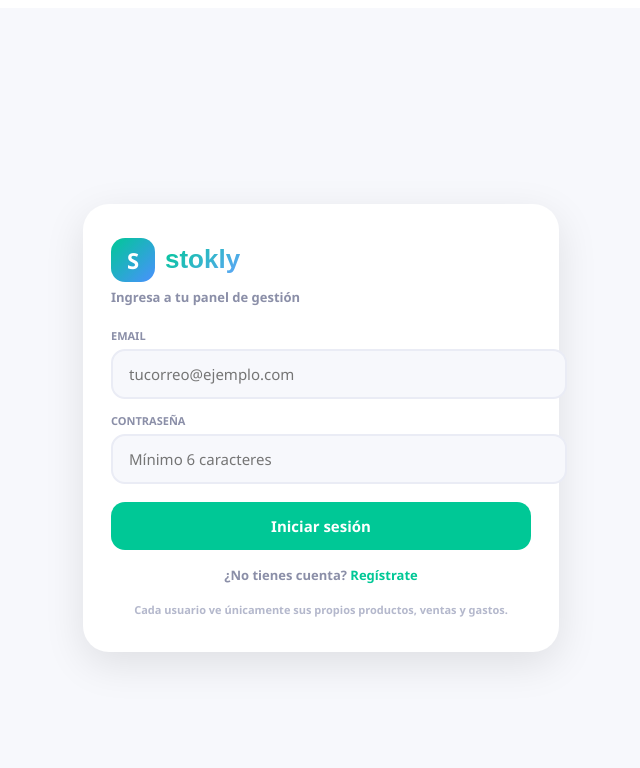
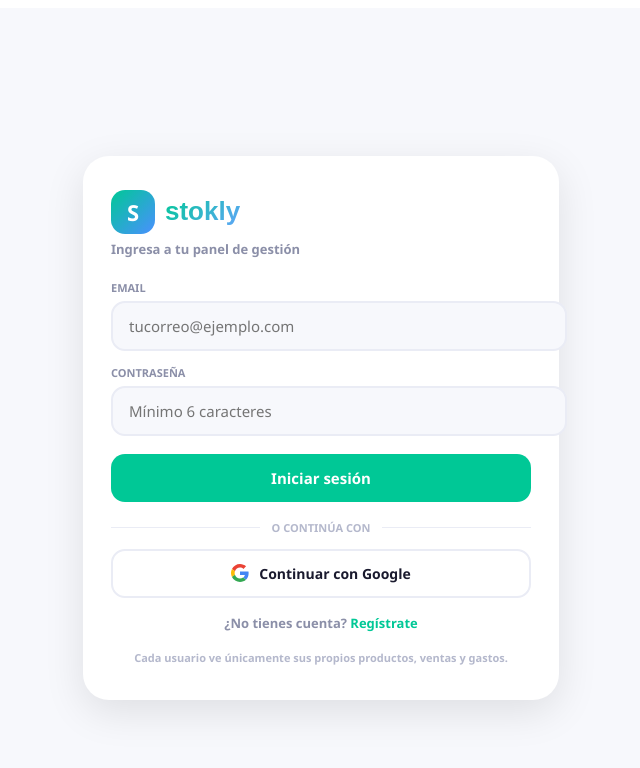
Before and after one commit to yagyss/stokly-panel, a React (Vite) app: page / in a window 1280 px wide. Shown: the top 768 px of the page, without its empty margins (319-959 px from the left). Built offline with nearby package versions, Linux system fonts and the light colour scheme.

Commit message:
feat: boton 'Continuar con Google' en la pantalla de acceso

```diff
--- a/src/components/AuthScreen.jsx
+++ b/src/components/AuthScreen.jsx
@@ -95,6 +95,23 @@
       setMsg({ type: "error", text: friendly(err) });
     } finally {
       setBusy(false);
+    }
+  }
+
+  async function withGoogle() {
+    setMsg(null);
+    setBusy(true);
+    const { error } = await supabase.auth.signInWithOAuth({
+      provider: "google",
+      options: { redirectTo: window.location.origin },
+    });
+    if (error) {
+      setBusy(false);
+      setMsg({
+        type: "error",
+        text:
+          "Google no está configurado todavía en Supabase. Actívalo en: Dashboard → Authentication → Providers → Google",
+      });
     }
   }
 
@@ -220,6 +237,47 @@
           </button>
         )}
 
+        {/* ── Google ── */}
+        {!done && (
+          <>
+            <div style={{ display: "flex", alignItems: "center", gap: 12, margin: "18px 0 14px" }}>
+              <div style={{ flex: 1, height: 1, background: "#EAECF5" }} />
+              <span style={{ fontSize: 11, fontWeight: 800, color: "#B4B8CC" }}>O CONTINÚA CON</span>
+              <div style={{ flex: 1, height: 1, background: "#EAECF5" }} />
+            </div>
+            <button
+              type="button"
+              onClick={withGoogle}
+              disabled={busy}
+              style={{
+                width: "100%",
+                background: "white",
+                color: "#1A1A2E",
+                border: "2px solid #EAECF5",
+                borderRadius: 14,
+                padding: "13px 20px",
+                fontSize: 14,
+                fontWeight: 800,
+                cursor: busy ? "wait" : "pointer",
+                opacity: busy ? 0.7 : 1,
+                fontFamily: "inherit",
+                display: "flex",
+                alignItems: "center",
+                justifyContent: "center",
+                gap: 10,
+              }}
+            >
+              <svg width="18" height="18" viewBox="0 0 48 48" aria-hidden="true">
+                <path fill="#EA4335" d="M24 9.5c3.54 0 6.71 1.22 9.21 3.6l6.85-6.85C35.9 2.38 30.47 0 24 0 14.62 0 6.51 5.38 2.56 13.22l7.98 6.19C12.43 13.72 17.74 9.5 24 9.5z"/>
+                <path fill="#4285F4" d="M46.98 24.55c0-1.57-.15-3.09-.38-4.55H24v9.02h12.94c-.58 2.96-2.26 5.48-4.78 7.18l7.73 6c4.51-4.18 7.09-10.36 7.09-17.65z"/>
+                <path fill="#FBBC05" d="M10.53 28.59c-.48-1.45-.76-2.99-.76-4.59s.27-3.14.76-4.59l-7.98-6.19C.92 16.46 0 20.12 0 24c0 3.88.92 7.54 2.56 10.78l7.97-6.19z"/>
+                <path fill="#34A853" d="M24 48c6.48 0 11.93-2.13 15.89-5.81l-7.73-6c-2.15 1.45-4.92 2.3-8.16 2.3-6.26 0-11.57-4.22-13.47-9.91l-7.98 6.19C6.51 42.62 14.62 48 24 48z"/>
+              </svg>
+              Continuar con Google
+            </button>
+          </>
+        )}
+
         <div style={{ textAlign: "center", marginTop: 16, fontSize: 13, color: "#8B8FA8", fontWeight: 700 }}>
           {mode === "signin" ? "¿No tienes cuenta?" : "¿Ya tienes cuenta?"}{" "}
           <button
```
